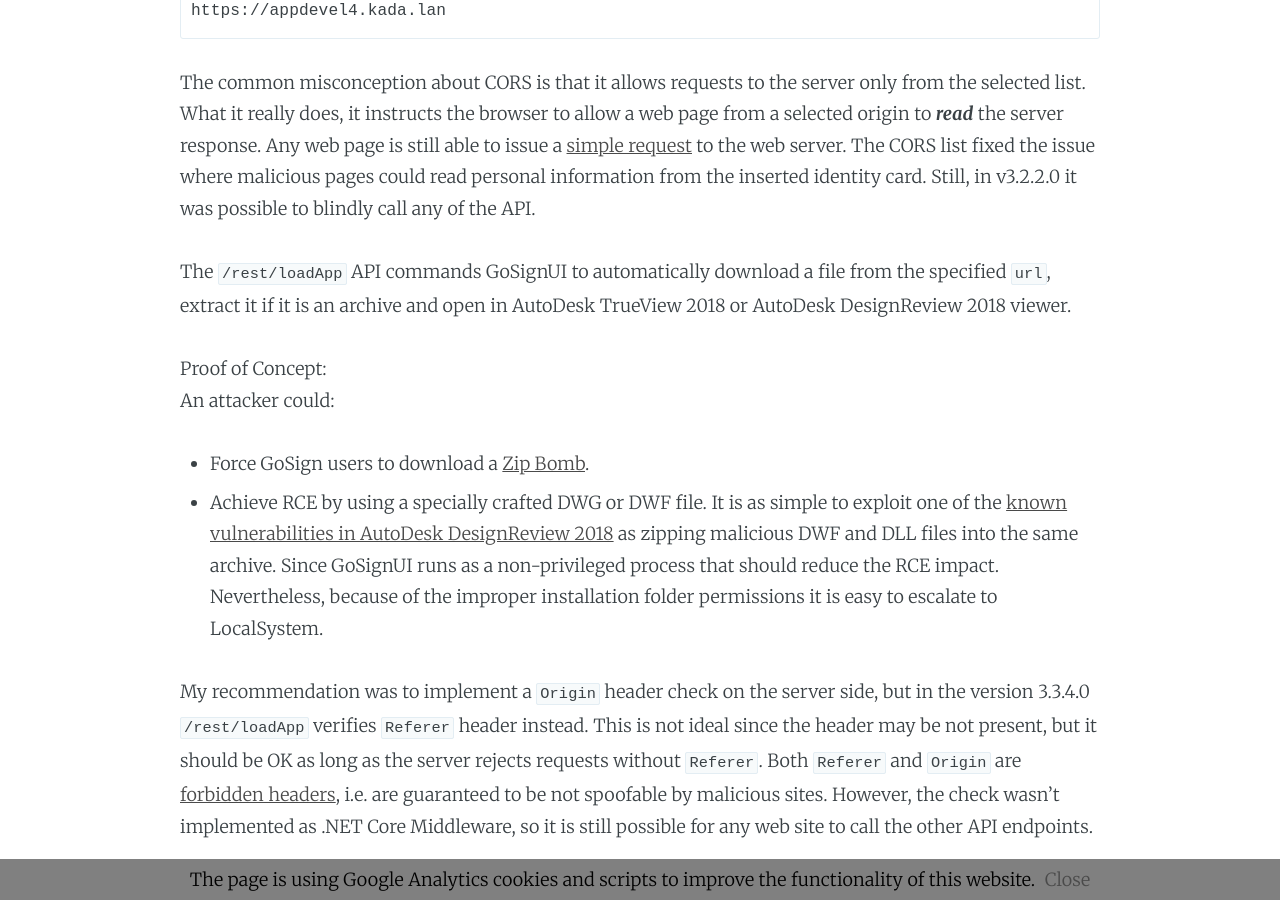
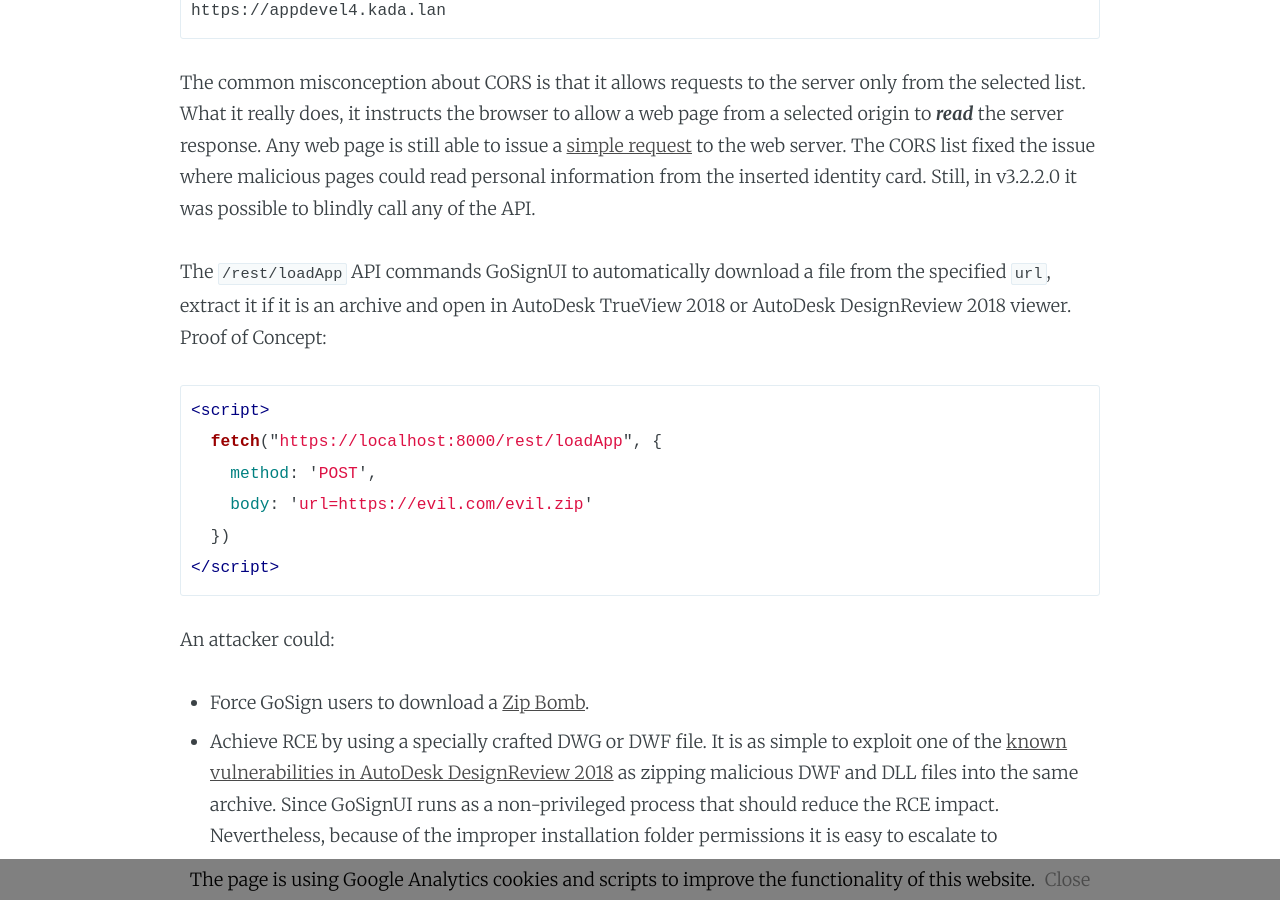
Before and after one commit to JarLob/jarlob.github.io, a Jekyll site: the page built from _posts/2020-12-30-registru-centras-gosign-vulnerabilities.md, in a window 1280 px wide and 900 px high, scrolled down 4259 px. Built offline with Jekyll 4.4.1, drawn with Linux system fonts in a browser that asks for light colours.

Commit message:
Update 2020-12-30-registru-centras-gosign-vulnerabilities.md

````diff
--- a/_posts/2020-12-30-registru-centras-gosign-vulnerabilities.md
+++ b/_posts/2020-12-30-registru-centras-gosign-vulnerabilities.md
@@ -61,10 +61,7 @@ https://appdevel4.kada.lan
 
 The common misconception about CORS is that it allows requests to the server only from the selected list. What it really does, it instructs the browser to allow a web page from a selected origin to _**read**_ the server response. Any web page is still able to issue a [simple request](https://developer.mozilla.org/en-US/docs/Web/HTTP/CORS#Simple_requests) to the web server. The CORS list fixed the issue where malicious pages could read personal information from the inserted identity card. Still, in v3.2.2.0 it was possible to blindly call any of the API.
 
-The `/rest/loadApp` API commands GoSignUI to automatically download a file from the specified `url`, extract it if it is an archive and open in AutoDesk TrueView 2018 or AutoDesk DesignReview 2018 viewer.
-
-<details>
-  <summary>Proof of Concept:</summary>
+The `/rest/loadApp` API commands GoSignUI to automatically download a file from the specified `url`, extract it if it is an archive and open in AutoDesk TrueView 2018 or AutoDesk DesignReview 2018 viewer. Proof of Concept:
 
 ```html
 <script>
@@ -74,7 +71,6 @@ The `/rest/loadApp` API commands GoSignUI to automatically download a file from
   })
 </script>
 ```
-</details>
 
 An attacker could:
 
````
